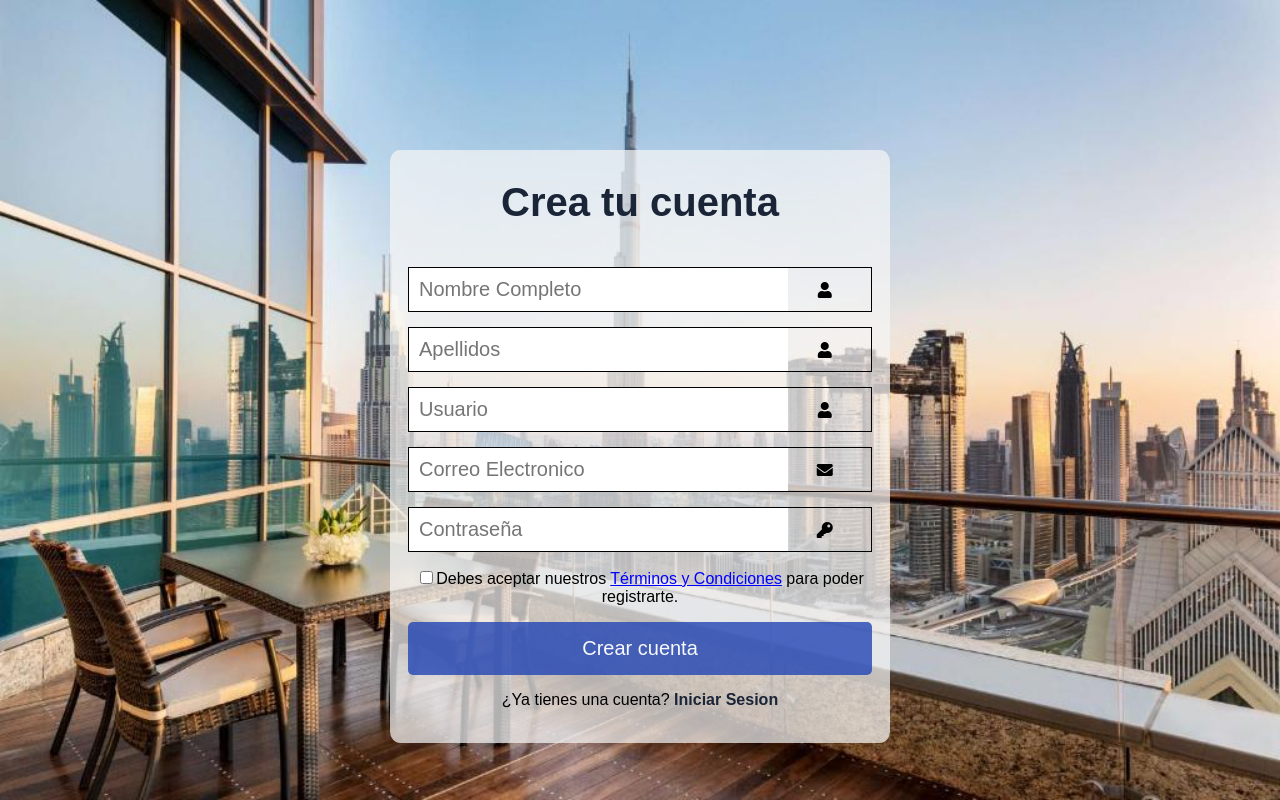
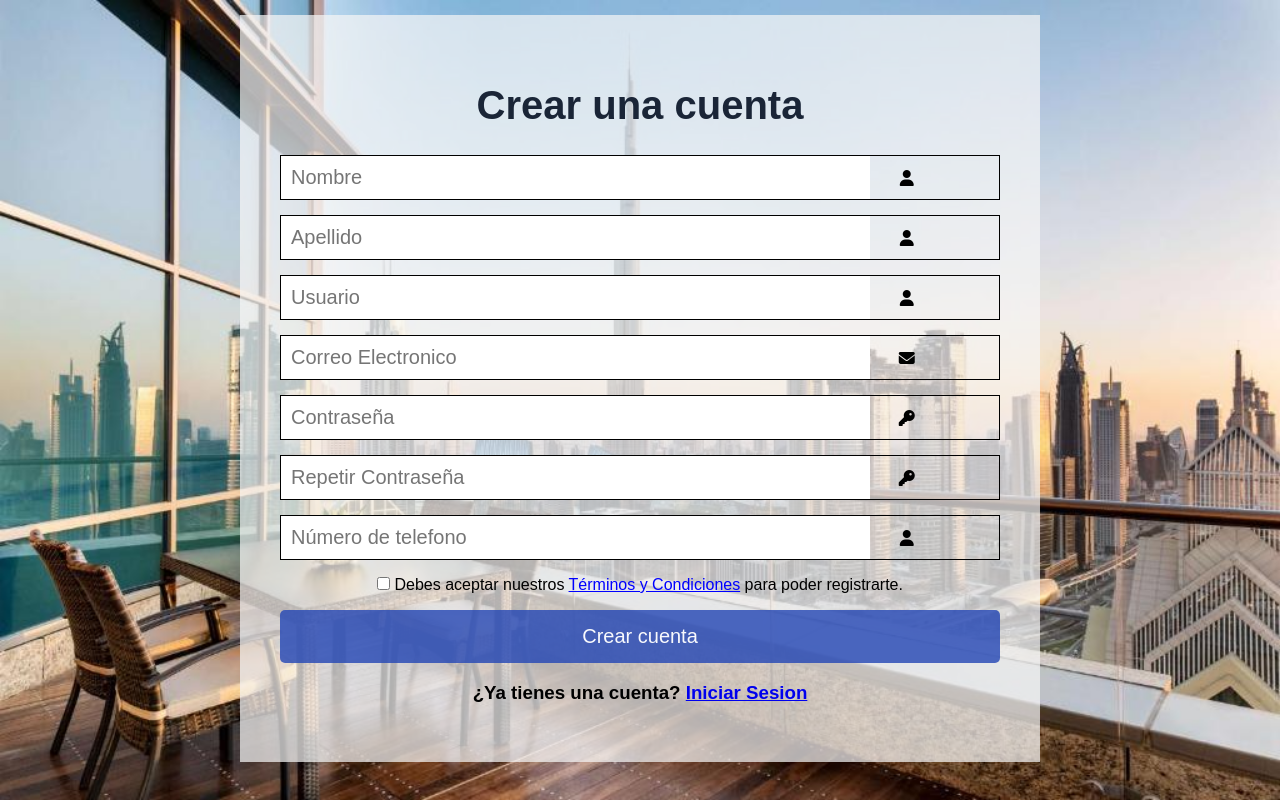
Before and after one commit to MichaelRangel/Sprint, a Flask app: page /registro in a window 1280 px wide. Run offline with Flask 2, Linux system fonts and the light colour scheme; some libraries are stand-ins or nearby versions.

Commit message:
Validaciones agregadas

```diff
--- /dev/null
+++ b/static/css/formulario.css
@@ -0,0 +1,202 @@
+body {
+    font-family: Arial, Helvetica, sans-serif;
+    margin: 0;
+    background: url(../img/Fondo1.jpg);
+    background-size: cover;
+    background-attachment: fixed;
+}
+
+* {
+    box-sizing: border-box;
+}
+
+.contenedor {
+    width: 100%;
+    padding: 15px;
+}
+
+.formulario {
+	background: rgba(245, 245, 245, 0.719);
+	margin-top: 150px;
+	padding: 3px;
+	max-width: 800px;
+	width: 90%;
+	margin: auto;
+	padding: 40px;
+}
+
+.cuadro {
+    background: rgba(245, 245, 245, 0.719);
+    margin-top: 40px;
+    padding: 3px;
+}
+
+h1 {
+    text-align: center;
+    color: #1a2537;
+    font-size: 40px;
+}
+p {
+    text-align: center;
+}
+b {
+    text-align: center;
+}
+
+input[type="text"],
+input[type="email"],
+input[type="password"] {
+    font-size: 20px;
+    width: 82%;
+    padding: 10px;
+    border: none;
+}
+.icon {
+    min-width: 65px;
+    text-align: center;
+    color: rgb(0, 0, 0);
+}
+.button {
+    border: none;
+    width: 100%;
+    color: rgba(255, 255, 255, 0.966);
+    font-size: 20px;
+    background: #2749b6d0;
+    padding: 15px 20px;
+    border-radius: 5px;
+    cursor: pointer;
+}
+.button:hover {
+    background: cadetblue;
+}
+
+
+.formulario__grupo-input {
+	position: relative;
+	margin-bottom: 15px;
+    border: 1px solid rgb(0, 0, 0);
+}
+
+.formulario__input:focus {
+	border: 3px solid #0075FF;
+	outline: none;
+	box-shadow: 3px 0px 30px rgba(163,163,163, 0.4);
+}
+
+.formulario__input-error {
+	font-size: 16px;
+	font-weight: bold;
+	color: #bb2929;
+	margin-bottom: 30;
+	display: none;
+}
+
+.formulario__input-error-activo {
+	display: block;
+}
+
+.formulario__validacion-estado {
+	position: absolute;
+	right: 10px;
+	bottom: 15px;
+	z-index: 100;
+	font-size: 16px;
+	opacity: 0;
+}
+
+.formulario__checkbox {
+	margin-right: 10px;
+}
+
+.formulario__grupo-terminos,
+.formulario__mensaje,
+.formulario__grupo-btn-enviar {
+	grid-column: span 2;
+}
+
+.formulario__mensaje {
+	height: 45px;
+	line-height: 45px;
+	background: #F66060;
+	padding: 0 15px;
+	border-radius: 3px;
+	display: none;
+}
+
+.formulario__mensaje-activo {
+	display: block;
+}
+
+.formulario__mensaje p {
+	margin: 0;
+}
+
+.formulario__grupo-btn-enviar {
+	display: flex;
+	flex-direction: column;
+	align-items: center;
+}
+
+.formulario__btn {
+	height: 45px;
+	line-height: 45px;
+	width: 30%;
+	background: #000;
+	color: #fff;
+	font-weight: bold;
+	border: none;
+	border-radius: 3px;
+	cursor: pointer;
+	transition: .1s ease all;
+}
+
+.formulario__btn:hover {
+	box-shadow: 3px 0px 30px rgba(163,163,163, 1);
+}
+
+.formulario__mensaje-exito {
+	font-size: 14px;
+	color: #119200;
+	display: none;
+}
+
+.formulario__mensaje-exito-activo {
+	display: block;
+}
+
+/* ----- -----  Estilos para Validacion ----- ----- */
+.formulario__grupo-correcto .formulario__validacion-estado {
+	color: #1ed12d;
+	opacity: 1;
+}
+
+.formulario__grupo-incorrecto .formulario__label {
+	color: #bb2929;
+}
+
+.formulario__grupo-incorrecto .formulario__validacion-estado {
+	color: #bb2929;
+	opacity: 1;
+}
+
+.formulario__grupo-incorrecto .formulario__input {
+	border: 3px solid #bb2929;
+}
+
+
+/* ----- -----  Mediaqueries ----- ----- */
+@media screen and (max-width: 800px) {
+	.formulario {
+		grid-template-columns: 1fr;
+	}
+
+	.formulario__grupo-terminos,
+	.formulario__mensaje,
+	.formulario__grupo-btn-enviar {
+		grid-column: 1;
+	}
+
+	.formulario__btn {
+		width: 100%;
+	}
+}
--- a/static/css/misEstilos.css
+++ b/static/css/misEstilos.css
@@ -9,11 +9,7 @@ body {
 * {
     box-sizing: border-box;
 }
-.error
-{
-    color: #D8000C;
-    background-color: #FFBABA;
-}
+
 .contenedor {
     width: 100%;
     padding: 15px;
@@ -49,6 +45,7 @@ input[type="password"] {
     margin-bottom: 15px;
     border: 1px solid rgb(0, 0, 0);
 }
+
 
 .icon {
     min-width: 65px;
--- /dev/null
+++ b/static/js/formulario.js
@@ -0,0 +1,86 @@
+const formulario = document.getElementById('formulario');
+const inputs = document.querySelectorAll('#formulario input');
+
+const expresiones = {
+	usuario: /^[a-zA-Z0-9\_\-]{4,16}$/, // Letras, numeros, guion y guion_bajo
+	nombre: /^[a-zA-ZÀ-ÿ\s]{1,40}$/, // Letras y espacios, pueden llevar acentos.
+	password: /^.{4,12}$/, // 4 a 12 digitos.
+	correo: /^[a-zA-Z0-9_.+-]+@[a-zA-Z0-9-]+\.[a-zA-Z0-9-.]+$/,
+	telefono: /^\d{7,14}$/ // 7 a 14 numeros.
+}
+
+const campos = {
+	usuario: false,
+	nombre: false,
+	password: false,
+	correo: false,
+	telefono: false
+}
+
+const validarFormulario = (e) => {
+	switch (e.target.name) {
+		case "usuario":
+			validarCampo(expresiones.usuario, e.target, 'usuario');
+		break;
+		case "nombre":
+			validarCampo(expresiones.nombre, e.target, 'nombre');
+		break;
+		case "password":
+			validarCampo(expresiones.userPassword, e.target, 'userPassword');
+			validarPassword2();
+		break;
+		case "password2":
+			validarPassword2();
+		break;
+		case "correo":
+			validarCampo(expresiones.correo, e.target, 'correo');
+		break;
+		case "telefono":
+			validarCampo(expresiones.telefono, e.target, 'telefono');
+		break;
+	}
+}
+
+const validarCampo = (expresion, input, campo) => {
+	if(expresion.test(input.value)){
+		document.getElementById(`grupo__${campo}`).classList.remove('formulario__grupo-incorrecto');
+		document.getElementById(`grupo__${campo}`).classList.add('formulario__grupo-correcto');
+		document.querySelector(`#grupo__${campo} i`).classList.add('fa-check-circle');
+		document.querySelector(`#grupo__${campo} i`).classList.remove('fa-times-circle');
+		document.querySelector(`#grupo__${campo} .formulario__input-error`).classList.remove('formulario__input-error-activo');
+		campos[campo] = true;
+	} else {
+		document.getElementById(`grupo__${campo}`).classList.add('formulario__grupo-incorrecto');
+		document.getElementById(`grupo__${campo}`).classList.remove('formulario__grupo-correcto');
+		document.querySelector(`#grupo__${campo} i`).classList.add('fa-times-circle');
+		document.querySelector(`#grupo__${campo} i`).classList.remove('fa-check-circle');
+		document.querySelector(`#grupo__${campo} .formulario__input-error`).classList.add('formulario__input-error-activo');
+		campos[campo] = false;
+	}
+}
+
+const validarPassword2 = () => {
+	const inputPassword1 = document.getElementById('password');
+	const inputPassword2 = document.getElementById('password2');
+
+	if(inputPassword1.value !== inputPassword2.value){
+		document.getElementById(`grupo__password2`).classList.add('formulario__grupo-incorrecto');
+		document.getElementById(`grupo__password2`).classList.remove('formulario__grupo-correcto');
+		document.querySelector(`#grupo__password2 i`).classList.add('fa-times-circle');
+		document.querySelector(`#grupo__password2 i`).classList.remove('fa-check-circle');
+		document.querySelector(`#grupo__password2 .formulario__input-error`).classList.add('formulario__input-error-activo');
+		campos['password'] = false;
+	} else {
+		document.getElementById(`grupo__password2`).classList.remove('formulario__grupo-incorrecto');
+		document.getElementById(`grupo__password2`).classList.add('formulario__grupo-correcto');
+		document.querySelector(`#grupo__password2 i`).classList.remove('fa-times-circle');
+		document.querySelector(`#grupo__password2 i`).classList.add('fa-check-circle');
+		document.querySelector(`#grupo__password2 .formulario__input-error`).classList.remove('formulario__input-error-activo');
+		campos['password'] = true;
+	}
+}
+
+inputs.forEach((input) => {
+	input.addEventListener('keyup', validarFormulario);
+	input.addEventListener('blur', validarFormulario);
+});
--- a/templates/micuenta.html
+++ b/templates/micuenta.html
@@ -42,6 +42,8 @@
 					</li>
 				</ul>
 			</div>
+
+			{% if session['rol'] == 'superadministrador'%}
 			<!-- SideBar Menu -->
 			<ul class="list-unstyled full-box dashboard-sideBar-Menu">
 				<li>
@@ -78,6 +80,7 @@
 					</ul>
 				</li>
 			</ul>
+			{% endif %}
 		</div>
 	</section>
 
--- a/templates/registro.html
+++ b/templates/registro.html
@@ -2,55 +2,115 @@
 <html lang="es">
 
 <head>
-    <meta name="viewport" content="width=device-width, user-scalable=yes, initial-scale=1.0, maximum-scale=3.0, minimum-scale=1.0">
+    <meta charset="UTF-8" />
+    <meta name="viewport"
+        content="width=device-width, user-scalable=yes, initial-scale=1.0, maximum-scale=3.0, minimum-scale=1.0">
     <link rel="stylesheet" href="https://use.fontawesome.com/releases/v5.6.3/css/all.css">
-    <script src="{{ url_for('static', filename='js/validations.js') }}"></script>
-    <link rel="stylesheet" type="text/css" href="{{ url_for('static', filename='css/misEstilos.css') }}" />
-    <meta charset="UTF-8" />
+    <link rel="stylesheet" href="https://necolas.github.io/normalize.css/8.0.1/normalize.css">
+    <link href="https://fonts.googleapis.com/css2?family=Roboto:wght@400;700&display=swap" rel="stylesheet">
+    <link rel="stylesheet" type="text/css" href="{{ url_for('static', filename='css/formulario.css') }}" />
 </head>
 
 <body>
-    <form class="formulario" method="POST">
+    <main>
+        <div class="contenedor">
+            <form class="formulario" id="formulario" method="POST">
+                <h1>Crear una cuenta</h1>
 
-        <h1>Crea tu cuenta</h1>
-        <div class="contenedor">
-            <div class="input-contenedor">
-                <input type="text" name="nombre" placeholder="Nombre Completo" required>
+                <!-- Grupo: Nombre -->
+                <div class="formulario__grupo" id="grupo__nombre">
+                    <div class="formulario__grupo-input">
+                        <input type="text" class="formulario__input" name="nombre" id="nombre" placeholder="Nombre" required>
                         <i class="fas fa-user icon"></i>
+                        <i class="formulario__validacion-estado fas fa-times-circle"></i>
+                    </div>
+                    <p class="formulario__input-error">El Nombre tiene que ser de 4 a 16 dígitos y solo puede contener
+                        numeros, letras y guion bajo.</p>
                 </div>
 
-            <div class="input-contenedor">
-                <input type="text" name="apellido" placeholder="Apellidos" required>
+                <!-- Grupo: Apellido -->
+                <div class="formulario__grupo" id="grupo__nombre">
+                    <div class="formulario__grupo-input">
+                        <input type="text" class="formulario__input" name="apellido" id="apellido" placeholder="Apellido" required>
                         <i class="fas fa-user icon"></i>
+                        <i class="formulario__validacion-estado fas fa-times-circle"></i>
+                    </div>
+                    <p class="formulario__input-error">Ingrese su apellido por favor.</p>
                 </div>
 
-            <div class="input-contenedor">
-                <input type="text" name="username" id="username" placeholder="Usuario" required>
+                <!-- Grupo: Usuario -->
+                <div class="formulario__grupo" id="grupo__usuario">
+                    <div class="formulario__grupo-input">
+                        <input type="text" class="formulario__input" name="usuario" id="usuario" placeholder="Usuario" required>
                         <i class="fas fa-user icon"></i>
+                        <i class="formulario__validacion-estado fas fa-times-circle"></i>
                     </div>
-            <span class="error" id="errorUsername"></span>
+                    <p class="formulario__input-error">El usuario tiene que ser de 4 a 16 dígitos y solo puede contener
+                        numeros, letras y guion bajo.</p>
+                </div>
 
-            <div class="input-contenedor">
-                <input type="text" name="correo" placeholder="Correo Electronico" required>
+                <!-- Grupo: Correo Electronico -->
+                <div class="formulario__grupo" id="grupo__correo">
+                    <div class="formulario__grupo-input">
+                        <input type="email" class="formulario__input" name="correo" id="correo" placeholder="Correo Electronico" required>
                         <i class="fas fa-envelope icon"></i>
+                        <i class="formulario__validacion-estado fas fa-times-circle"></i>
                     </div>
-            <span class="error" id="errorMail"></span>
+                    <p class="formulario__input-error">El correo solo puede contener letras, numeros, puntos, guiones y
+                        guion bajo. Recuerde la estructura "jose@gmail.com"</p>
+                </div>
 
-            <div class="input-contenedor">
-                <input type="password" name="userPassword" placeholder="Contraseña" required>
+                <!-- Grupo: Contraseña -->
+                <div class="formulario__grupo" id="grupo__password">
+                    <div class="formulario__grupo-input">
+                        <input type="password" class="formulario__input" name="password" id="password" placeholder="Contraseña" required>
                         <i class="fas fa-key icon"></i>
+                        <i class="formulario__validacion-estado fas fa-times-circle"></i>
                     </div>
-            <span class="error" id="errorPassword"></span>
+                    <p class="formulario__input-error">La contraseña tiene que ser de 4 a 12 dígitos.</p>
+                </div>
+
+                <!-- Grupo: Contraseña 2 -->
+                <div class="formulario__grupo" id="grupo__password2">
+                    <div class="formulario__grupo-input">
+                        <input type="password" class="formulario__input" name="password2" id="password2" placeholder="Repetir Contraseña" required>
+                        <i class="fas fa-key icon"></i>
+                        <i class="formulario__validacion-estado fas fa-times-circle"></i>
+                    </div>
+                    <p class="formulario__input-error">Ambas contraseñas deben ser iguales.</p>
+                </div>
+
+                <!-- Grupo: Teléfono -->
+                <div class="formulario__grupo" id="grupo__telefono">
+                    <div class="formulario__grupo-input">
+                        <input type="text" class="formulario__input" name="telefono" id="telefono" placeholder="Número de telefono" required>
+                        <i class="fas fa-user icon"></i>
+                        <i class="formulario__validacion-estado fas fa-times-circle"></i>
+                    </div>
+                    <p class="formulario__input-error">El telefono solo puede contener numeros y el maximo son 14
+                        dígitos.
+                    </p>
+                </div>
+
+                <!-- Grupo: Terminos y Condiciones -->
                 <div class="Terminos">
                     <p>
-                    <input type="checkbox" name="condiciones" style="color:black;padding-left:20px;" required>Debes aceptar nuestros <a style="color:blue;" href="/terminosYcondiciones"> Términos y Condiciones</a> para poder registrarte.</p>
+                        <input type="checkbox" name="condiciones" style="color:black;padding-left:20px;" required>  Debes
+                        aceptar nuestros <a style="color:blue;" href="/terminosYcondiciones"> Términos y Condiciones</a>
+                        para poder registrarte.
                     </p>
                 </div>
+
                 <button type="submit" value="Enviar" id="botonEnviar" class="button">Crear cuenta</button>
 
-            <p>¿Ya tienes una cuenta? <a class="link" href="/login">Iniciar Sesion</a></p>
+                <h3 style="text-align: center;">¿Ya tienes una cuenta? <a class="link" href="/login">Iniciar Sesion</a>
+                </h3>
         </div>
         </form>
+        </div>
+    </main>
+    <script src="{{ url_for('static', filename='js/formulario.js') }}"></script>
+    <script src="https://kit.fontawesome.com/2c36e9b7b1.js" crossorigin="anonymous"></script>
 </body>
 
 </html>
--- a/views.py
+++ b/views.py
@@ -115,8 +115,8 @@ def search():
 def login():
 
     if request.method == 'POST':
-        usuario = escape(request.form['username'])
-        clave = escape(request.form['userPassword'])
+        usuario = escape(request.form['usuario'])
+        contraseña = escape(request.form['password'])
 
 
         db = get_db()
@@ -126,8 +126,8 @@ def login():
         # python -m pydoc -b
 
         if user is not None:
-            clave = clave + usuario
-            sw = check_password_hash(user[5], clave)
+            contraseña = contraseña + usuario
+            sw = check_password_hash(user[5], contraseña)
 
             if(sw):
 
@@ -148,15 +148,16 @@ def registro():
 
         nombre = escape(request.form['nombre'])
         apellido = escape(request.form['apellido'])
-        usuario = escape(request.form['username'])
+        usuario = escape(request.form['usuario'])
         correo = escape(request.form['correo'])
-        clave = escape(request.form['userPassword'])
+        contraseña = escape(request.form['password'])
+        telefono = escape(request.form['telefono'])
 
         db = get_db()
         # agregarle SLAT
-        clave = clave + usuario
-        clave = generate_password_hash(clave)
-        db.execute("insert into usuario ( nombre, apellido, usuario, correo, clave) values ( ?, ?, ?, ?, ?)",(nombre, apellido, usuario, correo, clave))
+        contraseña = contraseña + usuario
+        contraseña = generate_password_hash(contraseña)
+        db.execute("insert into usuario ( nombre, apellido, usuario, correo, contraseña, telefono) values ( ?, ?, ?, ?, ?, ?)",(nombre, apellido, usuario, correo, contraseña, telefono))
         db.commit()
         db.close()
     return render_template("registro.html")
```
Also changed, not shown: static/js/validations.js (deleted, +0 -51 lines), templates/login.html (+4 -8 lines), database.db. Lines whose indentation alone changed are shown as unchanged.
